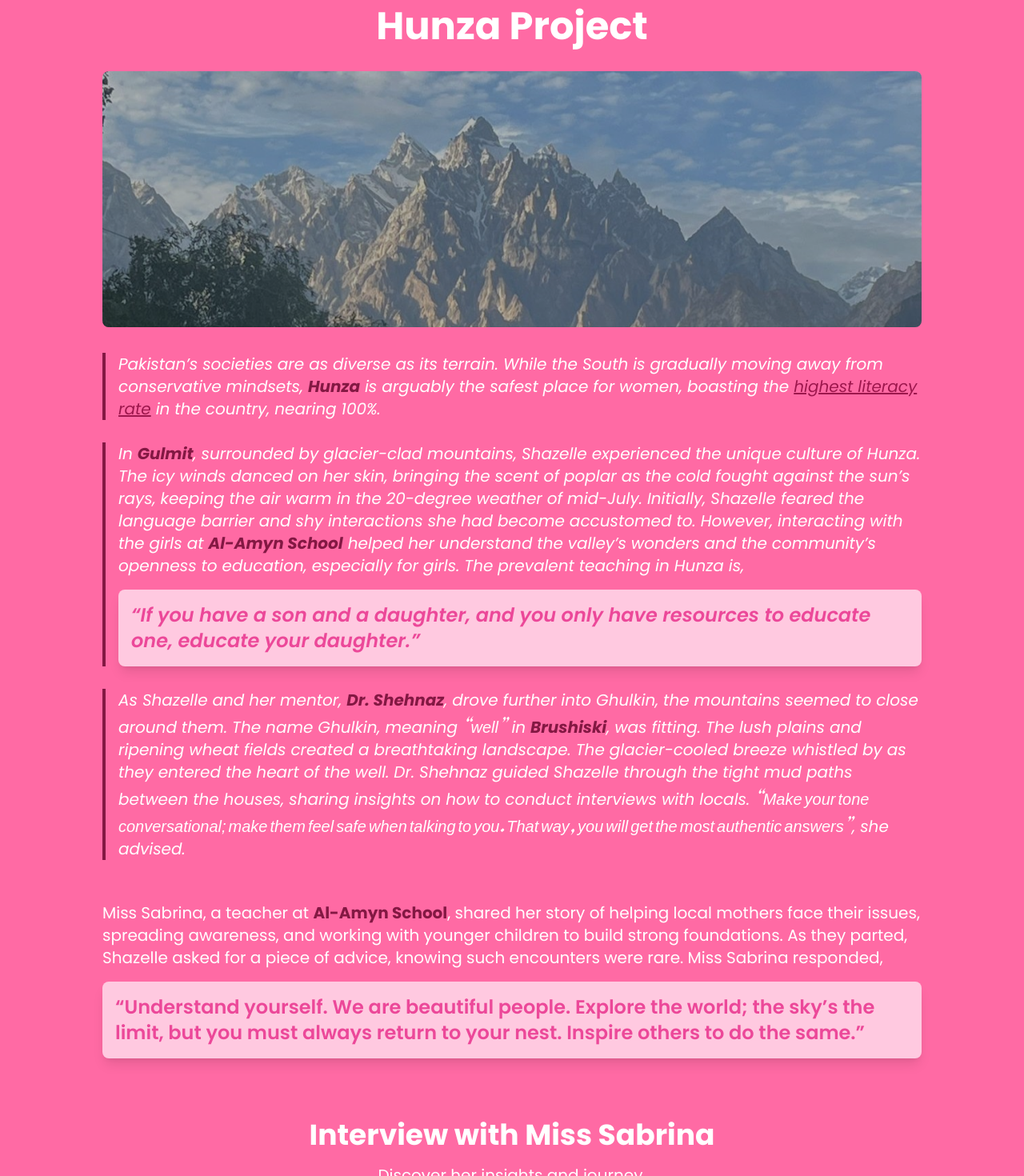
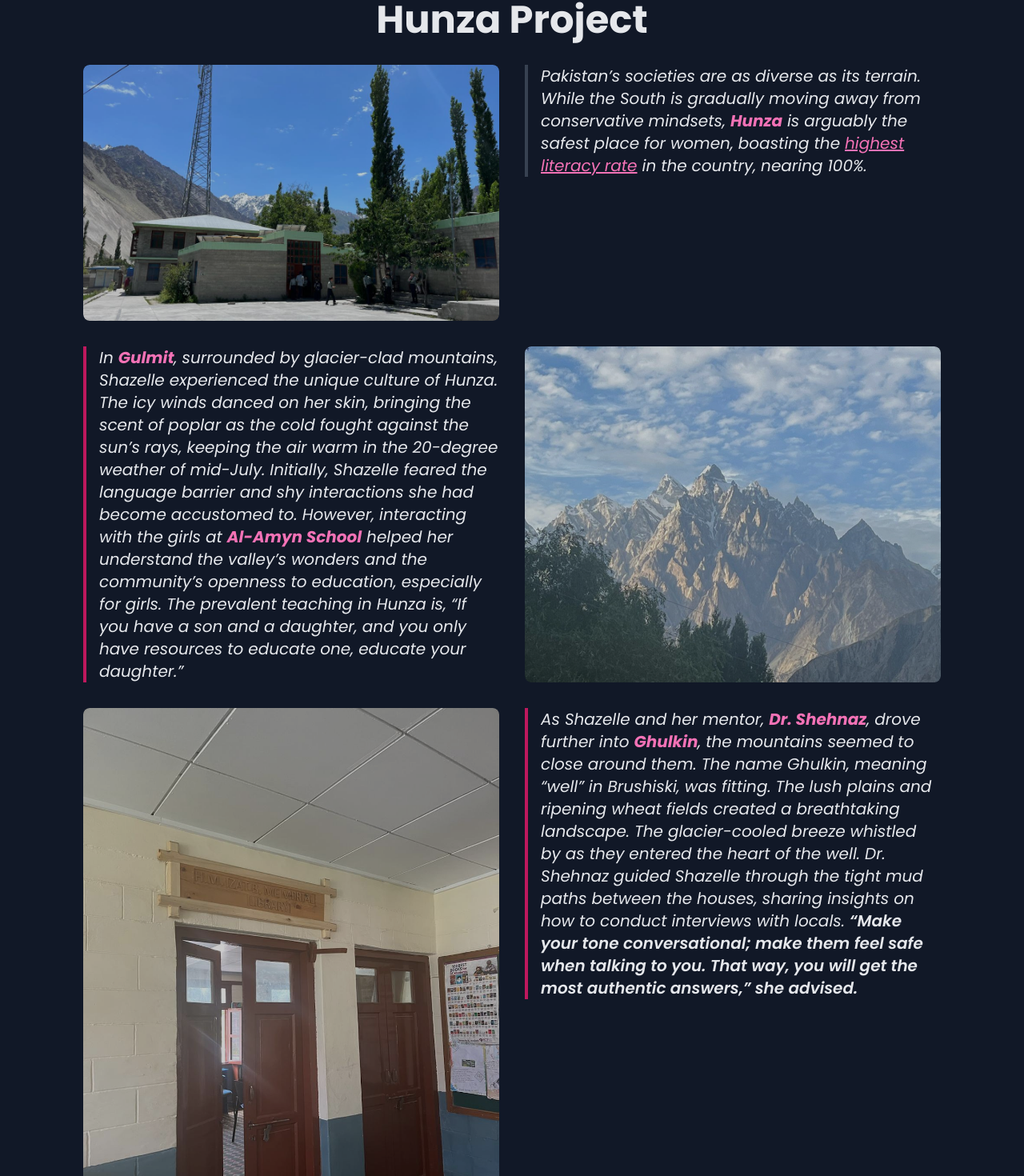
Before and after one commit to Musxeto/mauqah, a React (Vite) app: page / in a window 1280 px wide. Shown: the part 1091-2561 px from the top of the page at 80% size. Built offline with nearby package versions, Linux system fonts and the light colour scheme; no server answers; a web font is replaced by a local one.

Commit message:
new color and changed stuff

```diff
--- a/src/components/Footer.jsx
+++ b/src/components/Footer.jsx
@@ -9,7 +9,7 @@ import { FaXTwitter } from "react-icons/fa6";
 
 const Footer = () => {
   return (
-    <footer className="bg-pink-800 text-white py-8 px-4">
+    <footer className="bg-gray-800 text-white py-8 px-4">
       <div className="max-w-7xl mx-auto grid grid-cols-1 md:grid-cols-3 gap-8">
         {/* Logo and Description */}
         <div>
--- a/src/components/Interviews.jsx
+++ b/src/components/Interviews.jsx
@@ -4,7 +4,7 @@ import "react-h5-audio-player/lib/styles.css";
 
 const InterviewsSabrina = () => {
   return (
-    <div className="bg-customDarkPink text-white py-12">
+    <div className="bg-inherit text-white py-12">
       <div className="max-w-6xl mx-auto px-6 sm:px-12 lg:px-16">
         {/* Main Heading */}
         <div className="text-center mb-12">
@@ -50,7 +50,7 @@ const InterviewsSabrina = () => {
 
 const InterviewsSitara = () => {
   return (
-    <div className="bg-customDarkPink text-white py-12">
+    <div className="bg-inherit text-white py-12">
       <div className="max-w-6xl mx-auto px-6 sm:px-12 lg:px-16">
         {/* Main Heading */}
         <div className="text-center mb-12">
--- a/src/pages/Homepage.jsx
+++ b/src/pages/Homepage.jsx
@@ -1,50 +1,29 @@
 import React, { useState } from "react";
 import HeroSection from "../components/HeroSection";
-import { FaMountain, FaBook, FaChalkboardTeacher } from "react-icons/fa";
 import { motion } from "framer-motion";
-import {InterviewsSabrina, InterviewsSitara} from "../components/Interviews";
+import { InterviewsSabrina, InterviewsSitara } from "../components/Interviews";
 
 const Homepage = () => {
   const [isOpen, setIsOpen] = useState(false);
-
   const [selectedImage, setSelectedImage] = useState("");
 
   const openModal = (image) => {
     setSelectedImage(image);
-
     setIsOpen(true);
   };
 
   const closeModal = () => {
     setIsOpen(false);
-
     setSelectedImage("");
   };
 
   return (
-    <div className="bg-customDarkPink text-white min-h-screen">
+    <div className="bg-gray-900 text-gray-200 min-h-screen">
       {/* Hero Section */}
       <HeroSection />
 
       {/* Content Section */}
-      <div className="max-w-6xl mx-auto p-6 sm:p-12 lg:p-16 mt-16">
-        {/* Urdu Word Description */}
-        <motion.div
-          initial={{ opacity: 0, x: -50 }}
-          animate={{ opacity: 1, x: 0 }}
-          transition={{ duration: 1 }}
-          className="text-center"
-        >
-          <h2 className="text-3xl md:text-4xl font-bold hover:text-pink-500 transition-colors duration-300">
-            "Mauqah" <span className="urdu">(موقع)</span>
-          </h2>
-          <p className="text-lg md:text-xl mt-4">
-            A word from the Urdu language. The direct translation is
-            “opportunity”: a time or set of circumstances that makes it possible
-            to do something.
-          </p>
-        </motion.div>
-        <div id="hunza"></div>
+      <div className="max-w-6xl mx-auto p-6 sm:p-12 lg:p-10">
         {/* Hunza Project Section */}
         <motion.div
           initial={{ opacity: 0, y: 50 }}
@@ -52,192 +31,237 @@ const Homepage = () => {
           transition={{ duration: 1, delay: 0.5 }}
           className="mt-12"
         >
-          <h2 className="text-3xl md:text-5xl font-bold text-center hover:text-pink-500 transition-colors duration-300">
+          <h2 className="text-3xl md:text-5xl font-bold text-center hover:text-pink-400 transition-colors duration-300">
             Hunza Project
           </h2>
 
-          {/* Parallax Background Effect */}
+          {/* First Paragraph and Image */}
+          <div className="mt-8 grid grid-cols-1 md:grid-cols-2 gap-8">
             <motion.div
-            className="relative mt-8 overflow-hidden"
-            whileInView={{ opacity: 1 }}
-            initial={{ opacity: 0 }}
-            transition={{ duration: 1 }}
+              className="relative overflow-hidden rounded-lg"
+              whileHover={{ scale: 1.05 }}
             >
               <img
-              src="/Hunza.jpg"
+                src="/HunzaSchool1.jpg"
                 alt="Hunza Landscape"
                 className="w-full h-80 object-cover rounded-lg"
               />
               <motion.div
-              className="absolute inset-0 bg-black opacity-30 rounded-lg"
-              whileHover={{ opacity: 0.4 }}
+                className="absolute inset-0 bg-black opacity-20 rounded-lg"
+                whileHover={{ opacity: 0.3 }}
                 transition={{ duration: 0.3 }}
               />
             </motion.div>
 
-          {/* Project Description */}
             <motion.div
-            className="mt-8 text-lg md:text-xl leading-relaxed"
+              className="text-lg md:text-xl leading-relaxed"
               initial={{ opacity: 0 }}
               animate={{ opacity: 1 }}
               transition={{ duration: 1 }}
             >
-            <p className="border-l-4 border-pink-900 pl-4 italic">
+              <p className="border-l-4 border-gray-700 pl-4 italic">
                 Pakistan’s societies are as diverse as its terrain. While the
                 South is gradually moving away from conservative mindsets,{" "}
-              <span className="font-bold text-pink-900">Hunza</span> is arguably
-              the safest place for women, boasting the{" "}
-              <span className="underline text-pink-800">
+                <span className="font-bold text-pink-400">Hunza</span> is
+                arguably the safest place for women, boasting the{" "}
+                <span className="underline text-pink-400">
                   highest literacy rate
                 </span>{" "}
                 in the country, nearing 100%.
               </p>
-            <br />
-            <p className="border-l-4 border-pink-900 pl-4 italic">
-              In <span className="font-bold text-pink-900">Gulmit</span>,
+            </motion.div>
+          </div>
+
+          {/* Second Paragraph and Image */}
+          <div className="mt-8 grid grid-cols-1 md:grid-cols-2 gap-8">
+            <motion.div
+              className="text-lg md:text-xl leading-relaxed"
+              initial={{ opacity: 0 }}
+              animate={{ opacity: 1 }}
+              transition={{ duration: 1 }}
+            >
+              <p className="border-l-4 border-pink-700 pl-4 italic">
+                In <span className="font-bold text-pink-400">Gulmit</span>,
                 surrounded by glacier-clad mountains, Shazelle experienced the
                 unique culture of Hunza. The icy winds danced on her skin,
-              bringing the scent of poplar as the cold fought against the sun’s
-              rays, keeping the air warm in the 20-degree weather of mid-July.
-              Initially, Shazelle feared the language barrier and shy
-              interactions she had become accustomed to. However, interacting
-              with the girls at{" "}
-              <span className="font-bold text-pink-900">Al-Amyn School</span>{" "}
+                bringing the scent of poplar as the cold fought against the
+                sun’s rays, keeping the air warm in the 20-degree weather of
+                mid-July. Initially, Shazelle feared the language barrier and
+                shy interactions she had become accustomed to. However,
+                interacting with the girls at{" "}
+                <span className="font-bold text-pink-400">Al-Amyn School</span>{" "}
                 helped her understand the valley’s wonders and the community’s
                 openness to education, especially for girls. The prevalent
-              teaching in Hunza is,
-              <q className="block text-xl md:text-2xl font-semibold text-pink-500 bg-pinkish-100 p-4 mt-4 rounded-lg shadow-lg animate-fadeIn">
-                If you have a son and a daughter, and you only have resources to
-                educate one, educate your daughter.
-              </q>
+                teaching in Hunza is,{" "}
+                <span className="italic">
+                  “If you have a son and a daughter, and you only have resources
+                  to educate one, educate your daughter.”
+                </span>
               </p>
-            <br />
-            <p className="border-l-4 border-pink-900 pl-4 italic">
+            </motion.div>
+
+            <motion.div
+              className="relative overflow-hidden rounded-lg"
+              whileHover={{ scale: 1.05 }}
+            >
+              <img
+                src="/Hunza.jpg"
+                alt="Hunza School"
+                className="w-full h-full object-cover rounded-lg"
+              />
+              <motion.div
+                className="absolute inset-0 bg-black opacity-20 rounded-lg"
+                whileHover={{ opacity: 0.3 }}
+                transition={{ duration: 0.3 }}
+              />
+            </motion.div>
+          </div>
+
+          {/* Third Paragraph and Image */}
+          <div className="mt-8 grid grid-cols-1 md:grid-cols-2 gap-8">
+            <motion.div
+              className="relative overflow-hidden rounded-lg"
+              whileHover={{ scale: 1.05 }}
+            >
+              <img
+                src="/HunzaSchool.jpg"
+                alt="Hunza School"
+                className="w-full h-fit object-cover rounded-lg"
+              />
+              <motion.div
+                className="absolute inset-0 bg-black opacity-20 rounded-lg"
+                whileHover={{ opacity: 0.3 }}
+                transition={{ duration: 0.3 }}
+              />
+            </motion.div>
+
+            <motion.div
+              className="text-lg md:text-xl leading-relaxed"
+              initial={{ opacity: 0 }}
+              animate={{ opacity: 1 }}
+              transition={{ duration: 1 }}
+            >
+              <p className="border-l-4 border-pink-700 pl-4 italic">
                 As Shazelle and her mentor,{" "}
-              <span className="font-bold text-pink-900">Dr. Shehnaz</span>,
-              drove further into Ghulkin, the mountains seemed to close around
-              them. The name Ghulkin, meaning{" "}
-              <span className="urdu">“well”</span> in{" "}
-              <span className="font-bold text-pink-900">Brushiski</span>, was
-              fitting. The lush plains and ripening wheat fields created a
-              breathtaking landscape. The glacier-cooled breeze whistled by as
-              they entered the heart of the well. Dr. Shehnaz guided Shazelle
-              through the tight mud paths between the houses, sharing insights
-              on how to conduct interviews with locals.{" "}
-              <span className="urdu">
-                “Make your tone conversational; make them feel safe when talking
-                to you. That way, you will get the most authentic answers”
+                <span className="font-bold text-pink-400">Dr. Shehnaz</span>,
+                drove further into{" "}
+                <span className="font-bold text-pink-400">Ghulkin</span>, the
+                mountains seemed to close around them. The name Ghulkin, meaning
+                “well” in Brushiski, was fitting. The lush plains and ripening
+                wheat fields created a breathtaking landscape. The
+                glacier-cooled breeze whistled by as they entered the heart of
+                the well. Dr. Shehnaz guided Shazelle through the tight mud
+                paths between the houses, sharing insights on how to conduct
+                interviews with locals.{" "}
+                <span className="font-semibold">
+                  “Make your tone conversational; make them feel safe when
+                  talking to you. That way, you will get the most authentic
+                  answers,” she advised.
                 </span>
-              , she advised.
               </p>
-            <br />
-            <p className="mt-6">
-              Miss Sabrina, a teacher at{" "}
-              <span className="font-bold text-pink-900">Al-Amyn School</span>,
-              shared her story of helping local mothers face their issues,
-              spreading awareness, and working with younger children to build
-              strong foundations. As they parted, Shazelle asked for a piece of
-              advice, knowing such encounters were rare. Miss Sabrina responded,
-              <q className="block text-xl md:text-2xl font-semibold text-pink-500 bg-pinkish-100 p-4 mt-4 rounded-lg shadow-lg">
-                Understand yourself. We are beautiful people. Explore the world;
-                the sky’s the limit, but you must always return to your nest.
-                Inspire others to do the same.
-              </q>
+            </motion.div>
+          </div>
+          <InterviewsSabrina />
+          {/* Miss Sabrina Interview */}
+          <div className="mt-8 grid grid-cols-1 md:grid-cols-2 gap-8">
+            <motion.div
+              className="text-lg md:text-xl leading-relaxed"
+              initial={{ opacity: 0 }}
+              animate={{ opacity: 1 }}
+              transition={{ duration: 1 }}
+            >
+              <p className="border-l-4 border-pink-500 pl-4 italic">
+                Miss Sabrina, a teacher at Al-Amyn, shared her story of helping
+                local mothers face their issues, spreading awareness, and
+                working with younger children to build strong foundations. As
+                they parted, Shazelle asked for a piece of advice, knowing such
+                encounters were rare. Miss Sabrina responded,{" "}
+                <span className="italic font-semibold">
+                  “Understand yourself. We are beautiful people. Explore the
+                  world; the sky’s the limit, but you must always return to your
+                  nest. Inspire others to do the same.”
+                </span>
               </p>
-            <br />
-            {/*Interviews here*/}
-            <InterviewsSabrina />
+            </motion.div>
+
+            <motion.div
+              className="relative overflow-hidden rounded-lg"
+              whileHover={{ scale: 1.05 }}
+            >
+              <img
+                src="/HunzaSchool2.jpg"
+                alt="Hunza School Teacher"
+                className="w-full min-h-fit object-cover rounded-lg"
+              />
+              <motion.div
+                className="absolute inset-0 bg-black opacity-20 rounded-lg"
+                whileHover={{ opacity: 0.3 }}
+                transition={{ duration: 0.3 }}
+              />
+            </motion.div>
+          </div>
+
+          {/* Fourth Paragraph and Image */}
+          <div className="mt-8 grid grid-cols-1 md:grid-cols-2 gap-8">
+            <motion.div
+              className="relative overflow-hidden rounded-lg"
+              whileHover={{ scale: 1.05 }}
+            >
+              <img
+                src="/HunzaSchool3.jpg"
+                alt="Hunza School"
+                className="w-full h-fit object-cover rounded-lg"
+              />
+              <motion.div
+                className="absolute inset-0 bg-black opacity-20 rounded-lg"
+                whileHover={{ opacity: 0.3 }}
+                transition={{ duration: 0.3 }}
+              />
+            </motion.div>
+
+            <motion.div
+              className="text-lg md:text-xl leading-relaxed"
+              initial={{ opacity: 0 }}
+              animate={{ opacity: 1 }}
+              transition={{ duration: 1 }}
+            >
               <p className="border-l-4 border-pink-900 pl-4 italic leading-relaxed">
                 Shazelle and Dr. Shehnaz also explored the village of{" "}
-              <span className="font-bold text-pink-900">Karimabad</span>,
+                <span className="font-bold text-pink-400">Karimabad</span>,
                 focusing on the story of the lowest caste in Hunza, who are
                 blacksmiths and musicians. These villagers face constant
                 discrimination and have undergone numerous name changes over the
                 years. They avoid speaking Brushiski as a form of protest. Only{" "}
                 <span className="font-bold">98 households</span> remain in the
-              village.
-              <q className="block text-xl md:text-2xl font-semibold text-pink-500 bg-pinkish-100 p-4 mt-4 rounded-lg shadow-lg">
-                When people leave here, they change their name, their identity.
-                No one wishes to identify with their roots anymore,
-              </q>
-              Dr. Shehnaz said with a sad smile.
-              <q className="block text-xl md:text-2xl font-semibold text-pink-500 bg-pinkish-100 p-4 mt-4 rounded-lg shadow-lg">
-                I fear this place will disappear within the next 15 years. That
-                is why I am doing this project, so that their struggle is not
-                forgotten.
-              </q>
+                village. “When people leave here, they change their name, their
+                identity. No one wishes to identify with their roots anymore,”
+                Dr. Shehnaz said with a sad smile. “I fear this place will
+                disappear within the next 15 years. That is why I am doing this
+                project, so that their struggle is not forgotten.”
               </p>
+            </motion.div>
+          </div>
 
-            <br />
-            <p className="border-l-4 border-pink-900 pl-4 italic">
+          {/* Final Paragraph */}
+          <motion.div
+            className="mt-8"
+            initial={{ opacity: 0 }}
+            animate={{ opacity: 1 }}
+            transition={{ duration: 1 }}
+          >
+            <p className="text-lg md:text-xl leading-relaxed italic">
               Shazelle, who was an understudy while Dr. Shehnaz was writing her
               PhD thesis, continues to work with her mentor on research
               regarding women’s education in Hunza during her post-graduate
               year.
             </p>
           </motion.div>
-        </motion.div>
+
+          {/* Interviews */}
+
           <InterviewsSitara />
-        <div className="mt-12">
-          <h2 className="text-3xl md:text-5xl font-bold text-center hover:text-pink-500 transition-colors duration-300">
-            Al Amyn School (Hunza)
-          </h2>
-          <div className="mt-8 grid grid-cols-2 md:grid-cols-3 gap-4">
-            {[
-              "/HunzaSchool1.jpg",
-              "/HunzaSchool.jpg",
-              "/HunzaSchool2.jpg",
-              "/HunzaSchool3.jpg",
-              "/HunzaSchool4.jpg",
-              "/HunzaSchool5.jpg",
-            ].map((image, index) => (
-              <motion.div
-                key={index}
-                className="relative overflow-hidden rounded-lg cursor-pointer"
-                whileHover={{ scale: 1.05 }}
-                onClick={() => openModal(image)}
-              >
-                <img
-                  src={image}
-                  alt={`Hunza School ${index + 1}`}
-                  className="w-full h-64 object-cover rounded-lg transition-transform duration-300"
-                />
-                <motion.div
-                  className="absolute inset-0 bg-black bg-opacity-40 flex items-center justify-center text-white text-lg font-semibold opacity-0 hover:opacity-100 transition-opacity duration-300"
-                  whileHover={{ opacity: 1 }}
-                >
-                  View Image
-                </motion.div>
-              </motion.div>
-            ))}
-          </div>
-
-          {/* Modal for Image Pop-up */}
-          {isOpen && (
-            <div className="fixed inset-0 flex items-center justify-center bg-black bg-opacity-75 z-50">
-              <motion.div
-                initial={{ opacity: 0, scale: 0.8 }}
-                animate={{ opacity: 1, scale: 1 }}
-                transition={{ duration: 0.3 }}
-                className="relative max-w-4xl max-h-screen bg-white p-4 rounded-lg"
-              >
-                <img
-                  src={selectedImage}
-                  alt="Selected"
-                  className="max-w-full max-h-screen rounded-lg"
-                />
-                <button
-                  className="absolute top-4 right-4 text-black text-2xl hover:text-gray-500"
-                  onClick={closeModal}
-                >
-                  &times;
-                </button>
         </motion.div>
       </div>
-          )}
-        </div>
-      </div>
-      {/* Image Gallery Section */}
     </div>
   );
 };
```
Also changed, not shown: src/components/HeroSection.jsx (+33 -2 lines). Lines whose indentation alone changed are shown as unchanged.
